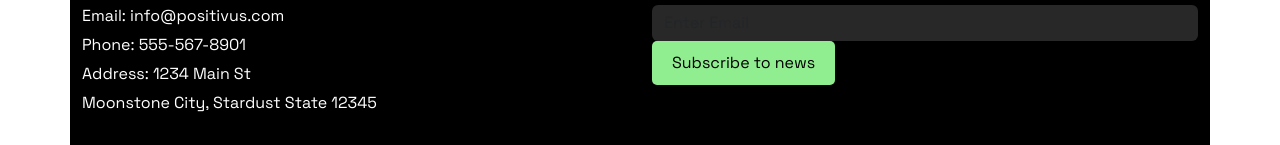
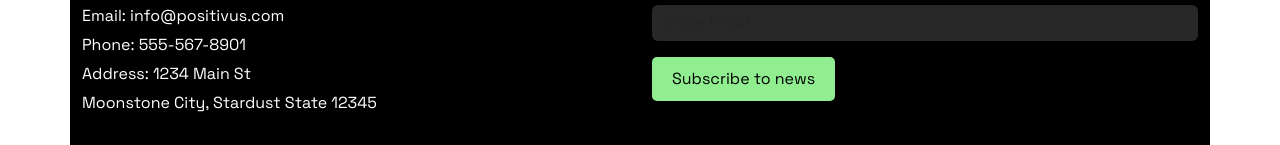
Before and after one commit to Bismasaleem01/Positivus, a plain HTML site: page index.html in a window 1280 px wide. Shown: the part 2520-2665 px from the top of the page. Drawn offline with nearby package versions, Linux system fonts and the light colour scheme.

Commit message:
Update index.html

```diff
--- a/index.html
+++ b/index.html
@@ -250,7 +250,7 @@
                     <div class="form-group" style="color: white;">
                         <input type="email" class="form-control" placeholder="Enter Email">
                     </div>
-                    <button type="submit">Subscribe to news</button>
+                    <button type="submit" class="mt-3">Subscribe to news</button>
                 </div>
             </div>
         </div>
```
